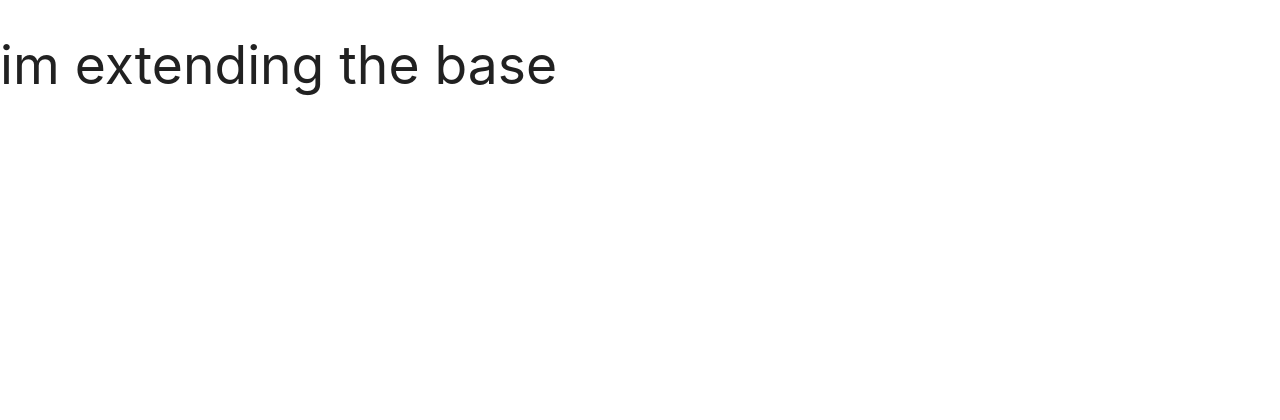
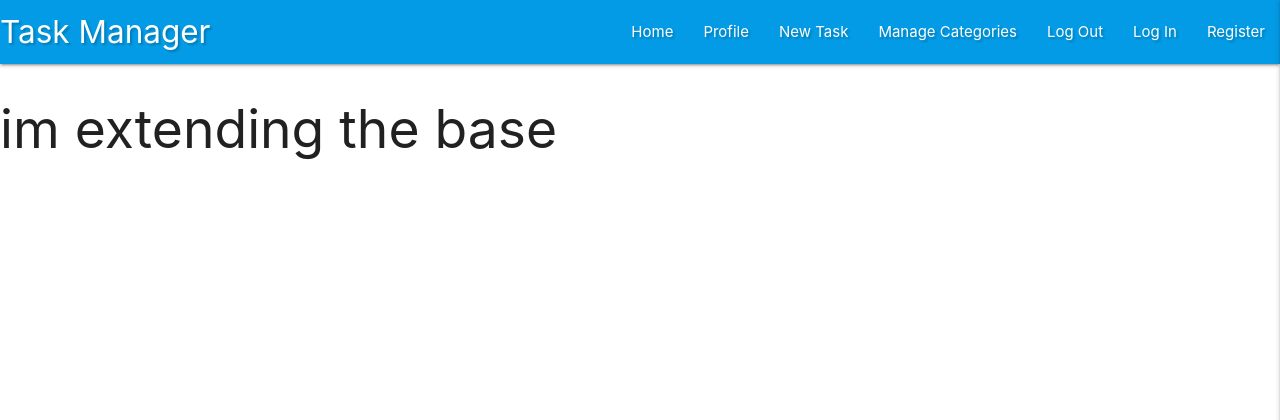
Before and after one commit to 11zouzou11/task-manager, a Flask app: page / in a window 1280 px wide. Shown: the top 420 px of the page. Run offline with Flask 2, Linux system fonts and the light colour scheme; data that the repository does not hold is empty; some libraries are stand-ins or nearby versions.

Commit message:
add materialize Navbar and sidenav

```diff
--- a/static/css/style.css
+++ b/static/css/style.css
@@ -0,0 +1,3 @@
+.text-shadow {
+    text-shadow: 2px 2px 2px rgba(0,0,0,0.2);
+}
--- a/static/js/script.js
+++ b/static/js/script.js
@@ -0,0 +1,3 @@
+$(document).ready(function(){
+    $('.sidenav').sidenav({edge : 'right'});
+});
--- a/templates/base.html
+++ b/templates/base.html
@@ -15,6 +15,38 @@
     <title>Task Manager</title>
 </head>
 <body>
+
+    <header>
+        <nav class="nav-extended text-shadow light-blue darken-1">
+            <div class="nav-wrapper">
+              <a href="{{ url_for('get_tasks') }}" class="brand-logo">Task Manager</a>
+              <a href="#" data-target="mobile-demo" class="sidenav-trigger right"><i class="fas fa-bars"></i></a>
+              <ul class="right hide-on-med-and-down">
+                <li><a href="{{ url_for('get_tasks') }}">Home</a></li>
+                <li><a href="">Profile</a></li>
+                <li><a href="">New Task</a></li>
+                <li><a href="">Manage Categories</a></li>
+                <li><a href="">Log Out</a></li>
+                <li><a href="">Log In</a></li>
+                <li><a href="">Register</a></li>
+
+              </ul>
+            </div>
+          </nav>
+
+          <ul class="sidenav" id="mobile-demo">
+              <li><h4 class="cente-align light-blue-text text-darken-4">Task Manager</h4></li>
+            <li><a href="{{ url_for('get_tasks') }}">Home</a></li>
+            <li><a href="">Profile</a></li>
+            <li><a href="">New Task</a></li>
+            <li><a href="">Manage Categories</a></li>
+            <li><a href="">Log Out</a></li>
+            <li><a href="">Log In</a></li>
+            <li><a href="">Register</a></li>
+          </ul>
+    </header>
+
+
     {% block content %}
     {% endblock %}
 
```
